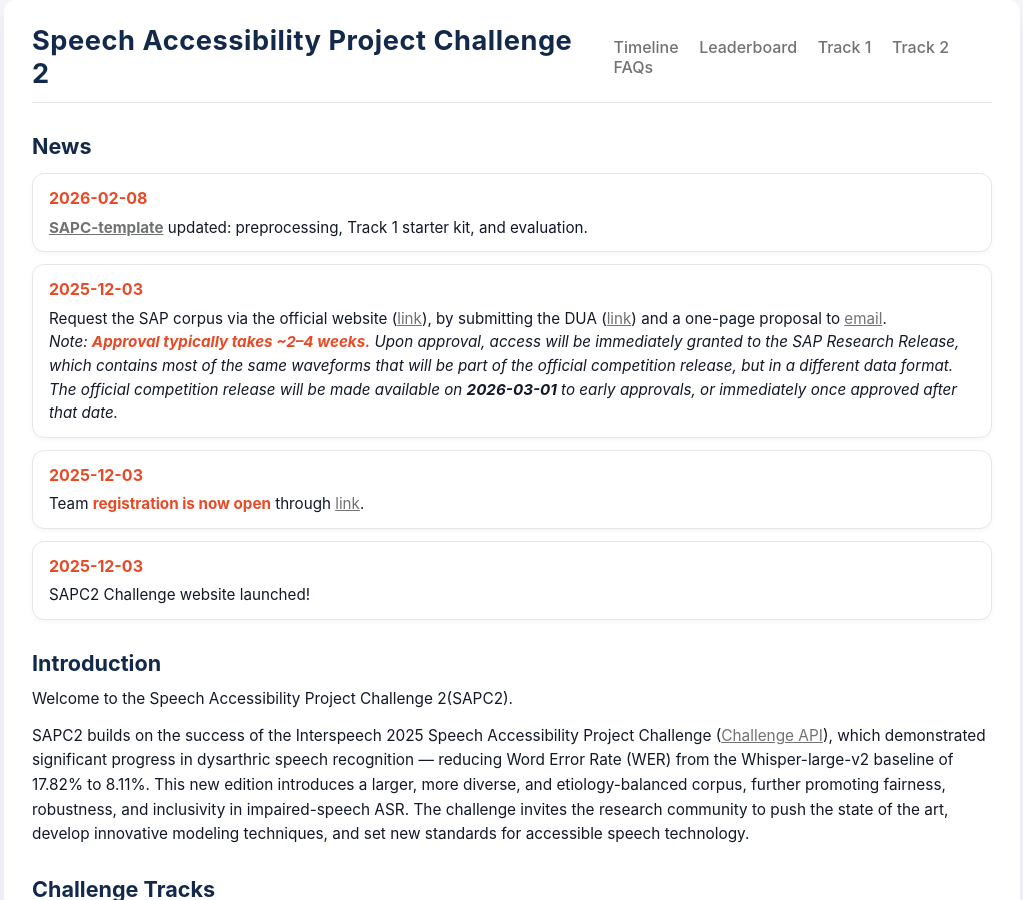
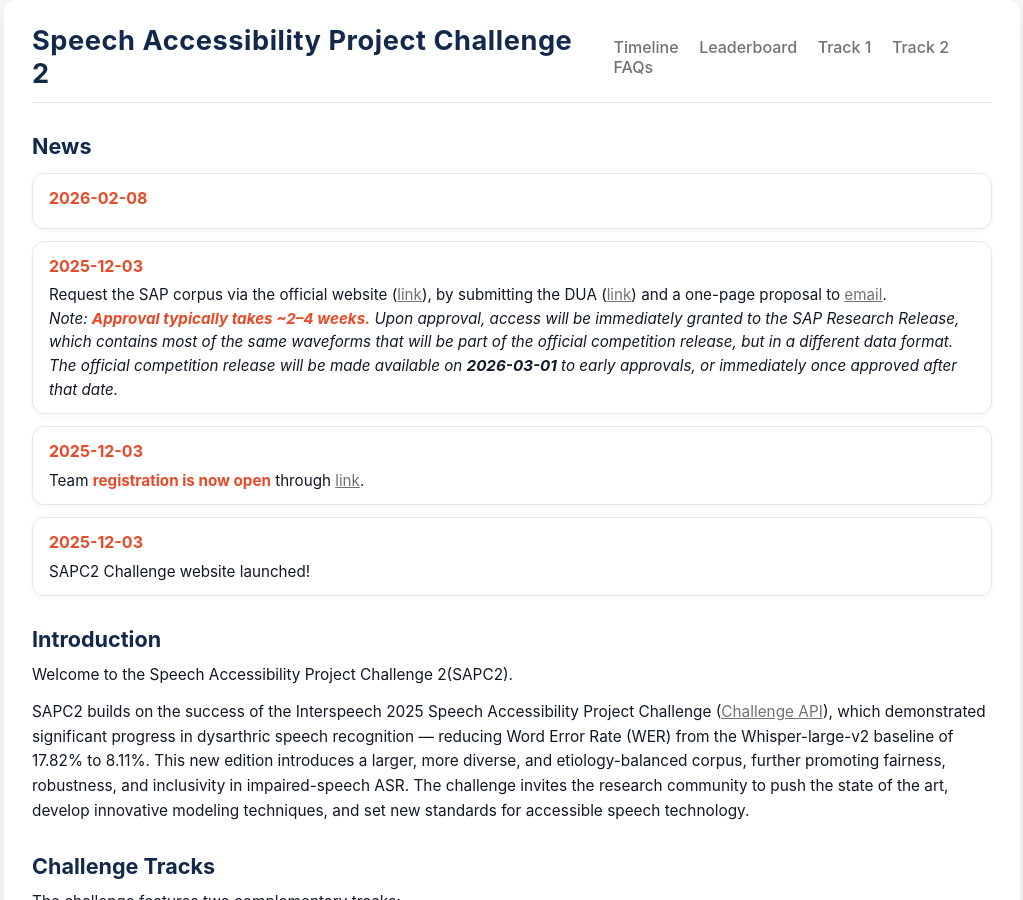
Before and after one commit to xiuwenz2/SAPC2-website, a Jekyll site: the page built from index.md, in a window 1280 px wide and 900 px high. Shown: the whole window, without its empty margins (128-1151 px from the left). Built offline with Jekyll 4.4.1, drawn with Linux system fonts in a browser that asks for light colours.

Commit message:
Remove update details from news item
Removed update details for SAPC-template.

```diff
--- a/index.md
+++ b/index.md
@@ -19,7 +19,6 @@ hero_meta: >
 <div class="news-item">
   <div class="news-date">2026-02-08</div>
   <div class="news-text">
-    <strong><span style="color: #E84A27;"><a href="https://github.com/xiuwenz2/SAPC-template">SAPC-template</a></span></strong> updated: preprocessing, Track 1 starter kit, and evaluation.
   </div>
 </div>
 
```
